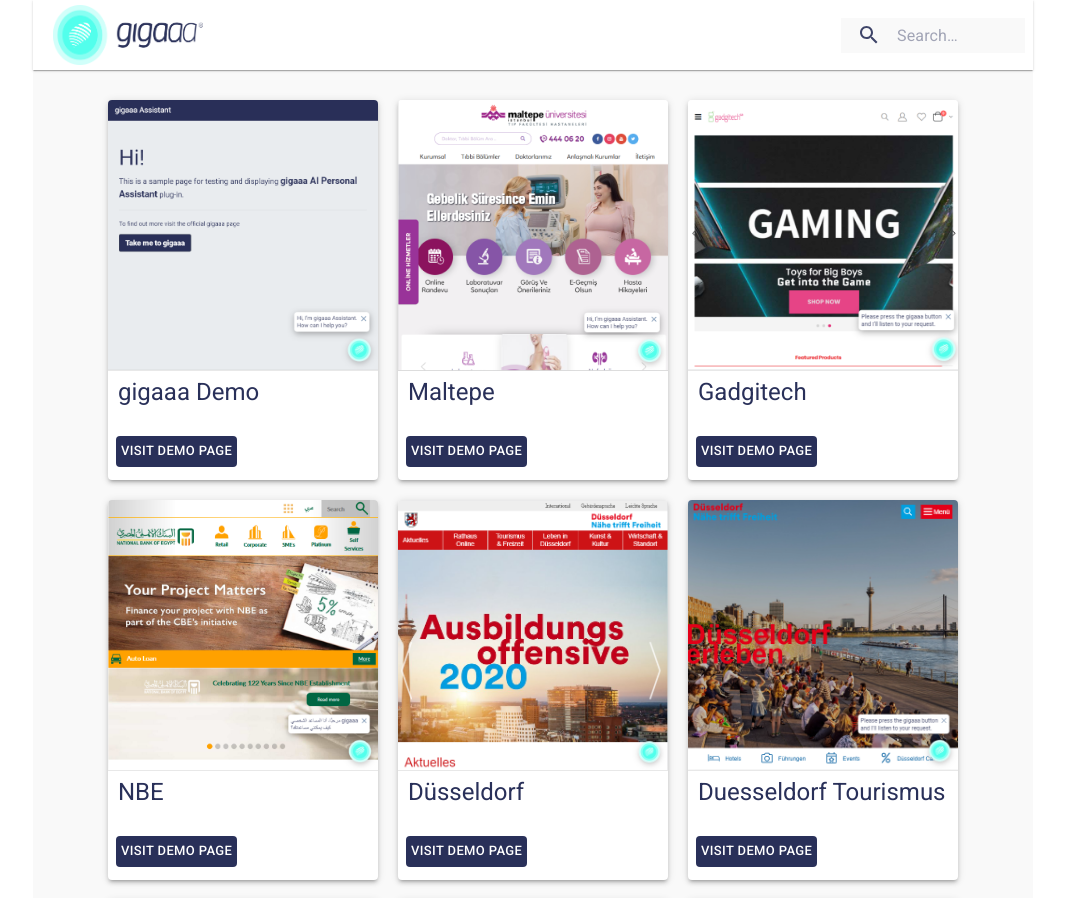
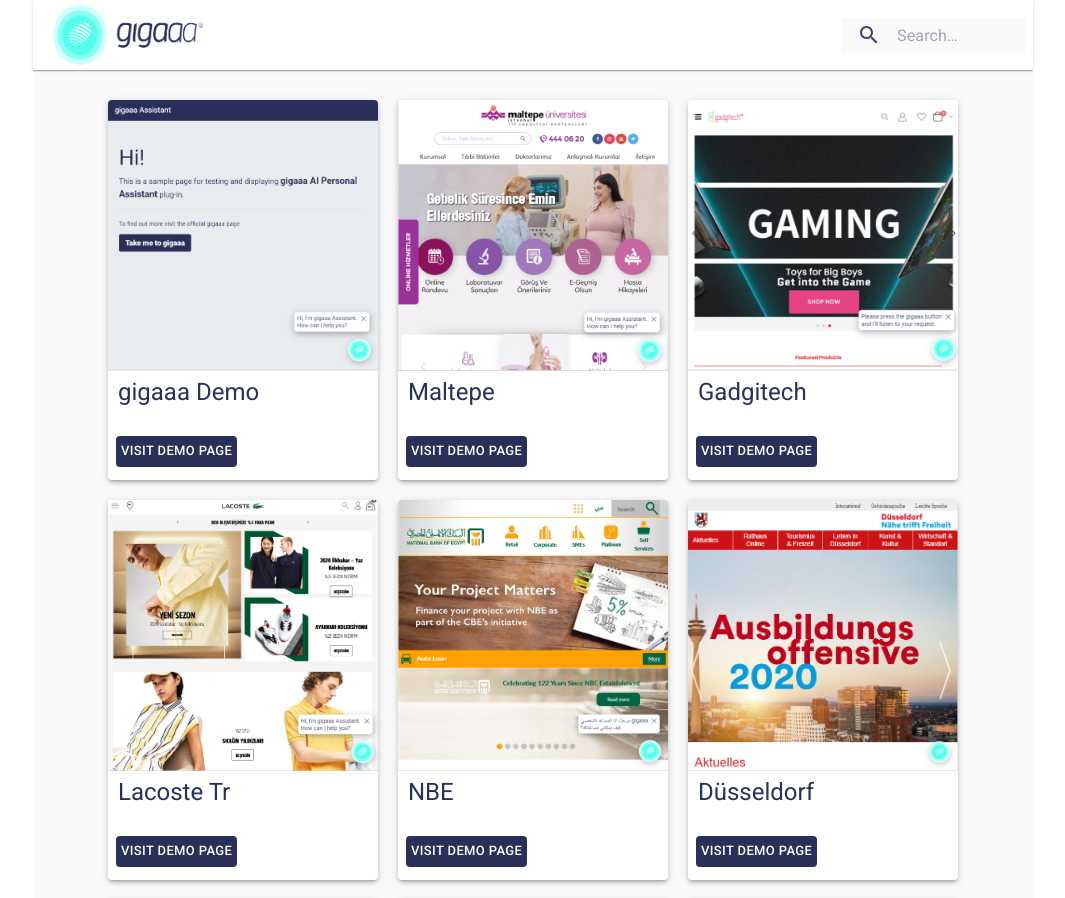
Before and after one commit to Ralence/demo-pages, a React (Create React App) app: page / in a window 1280 px wide. Shown: the top 898 px of the page, without its empty margins (107-1172 px from the left). Built offline with nearby package versions, Linux system fonts and the light colour scheme.

Commit message:
feat: add lacoste demo page

```diff
--- a/src/data/demoSitesData.js
+++ b/src/data/demoSitesData.js
@@ -34,7 +34,7 @@
 import maltepe from "../assets/maltepe.png";
 import NBE from "../assets/NBE.png";
 import gadgitech from "../assets/gadgitech.png";
-
+import lacoste from "../assets/lacoste-tr.png";
 class demo {
   constructor(title, img, url) {
     this.title = title;
@@ -47,6 +47,7 @@
   new demo("gigaaa Demo", gigaaa, "https://plugins.gigaaa.com/scripts/"),
   new demo("Maltepe", maltepe, "https://plugins.gigaaa.com/maltepe/"),
   new demo("Gadgitech", gadgitech, "https://plugins.gigaaa.com/gadgitech/"),
+  new demo("Lacoste Tr", lacoste, "https://plugins.gigaaa.com/lacoste-tr/"),
   new demo("NBE", NBE, "https://plugins.gigaaa.com/NBE/"),
   new demo("Düsseldorf", des_city, "https://plugins.gigaaa.com/duesseldorf-de/"),
   new demo("Duesseldorf Tourismus", dus_tour, "https://plugins.gigaaa.com/duesseldorf-tourismus/"),
```
Also changed, not shown: src/assets/lacoste-tr.png (added).
